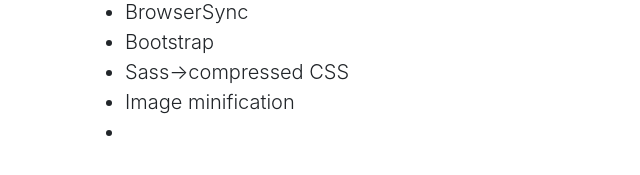
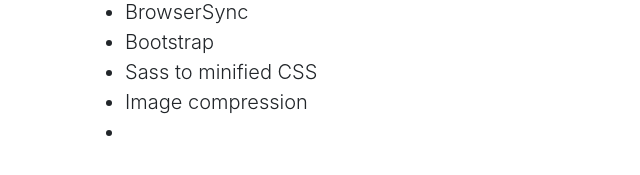
Before and after one commit to 4tgoGWeb/gulp-bootstrap1, a website: page app/index.html in a window 1280 px wide. Shown: the part 179-354 px from the top of the page, 0-640 px from the left. Drawn offline with nearby package versions, Linux system fonts and the light colour scheme.

Commit message:
index.html textual changes

```diff
--- a/app/index.html
+++ b/app/index.html
@@ -28,8 +28,8 @@
                 <li>Gulp</li>
                 <li>BrowserSync</li>
                 <li>Bootstrap</li>
-                <li>Sass->compressed CSS</li>
-                <li>Image minification</li>
+                <li>Sass to minified CSS</li>
+                <li>Image compression</li>
                 <li></li>
             </ul>
         </div>
```
